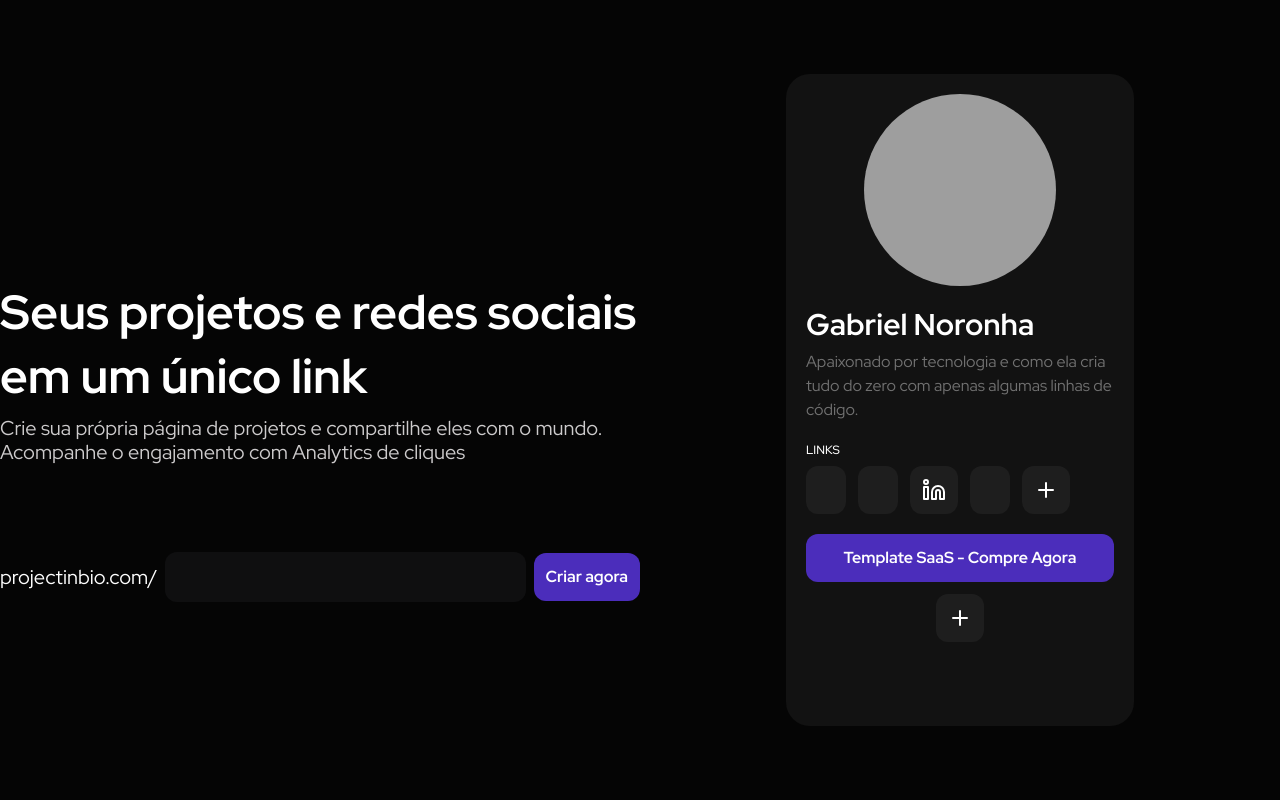
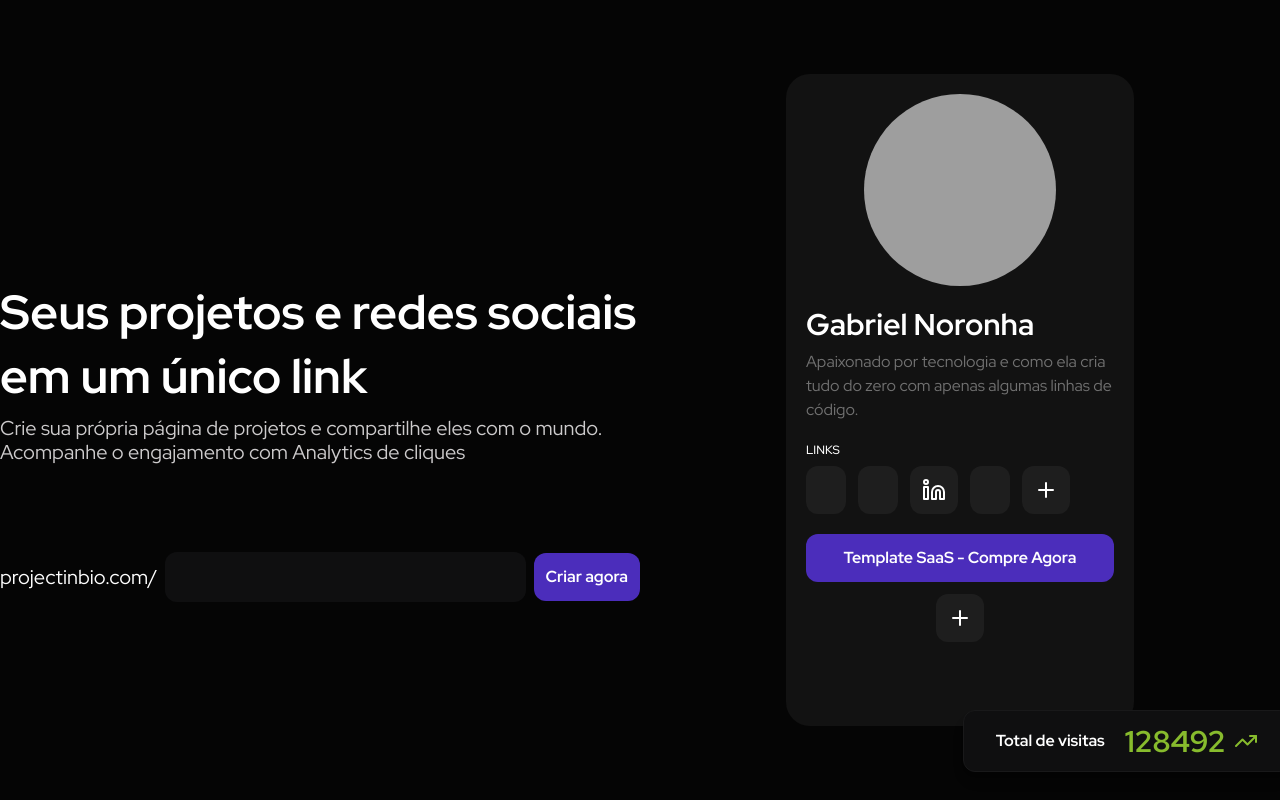
Before and after one commit to Noronha1612/project-in-bio, a Next.js app: page / in a window 1280 px wide. Built offline with nearby package versions, Linux system fonts and the light colour scheme; grey boxes are pictures that could not be loaded; some icons are missing.

Commit message:
feat: include TotalVisits Component inside hero component

```diff
--- /dev/null
+++ b/src/components/commons/TotalVisits.tsx
@@ -0,0 +1,20 @@
+import { TrendingUp } from 'lucide-react'
+
+export const TotalVisits = () => {
+	return (
+		<div className='bg-background-secondary border-border-primary flex w-min items-center gap-5 rounded-xl border px-8 py-3 whitespace-nowrap shadow-lg'>
+			<span className='font-bold text-white'>Total de visitas</span>
+
+			<div className='text-accent-green flex items-center gap-2'>
+				<span className='text-3xl font-bold'>128492</span>
+
+				<TrendingUp />
+			</div>
+
+			{/* <div className='flex items-center gap-2'>
+				<button>Portal</button>
+				<button>Sair</button>
+			</div> */}
+		</div>
+	)
+}
--- a/src/components/landing-page/Hero.tsx
+++ b/src/components/landing-page/Hero.tsx
@@ -1,3 +1,4 @@
+import { TotalVisits } from '../commons/TotalVisits'
 import { UserCard } from '../commons/UserCard'
 import { Button } from '../ui/Button'
 import { Input } from '../ui/Input'
@@ -27,7 +28,7 @@ export const Hero = () => {
 					<UserCard />
 
 					<div className='absolute -right-[45%] -bottom-[7%]'>
-						{/* <TotalVisits /> */}
+						<TotalVisits />
 					</div>
 
 					<div className='absolute top-[20%] -left-[45%] -z-10'>
```
